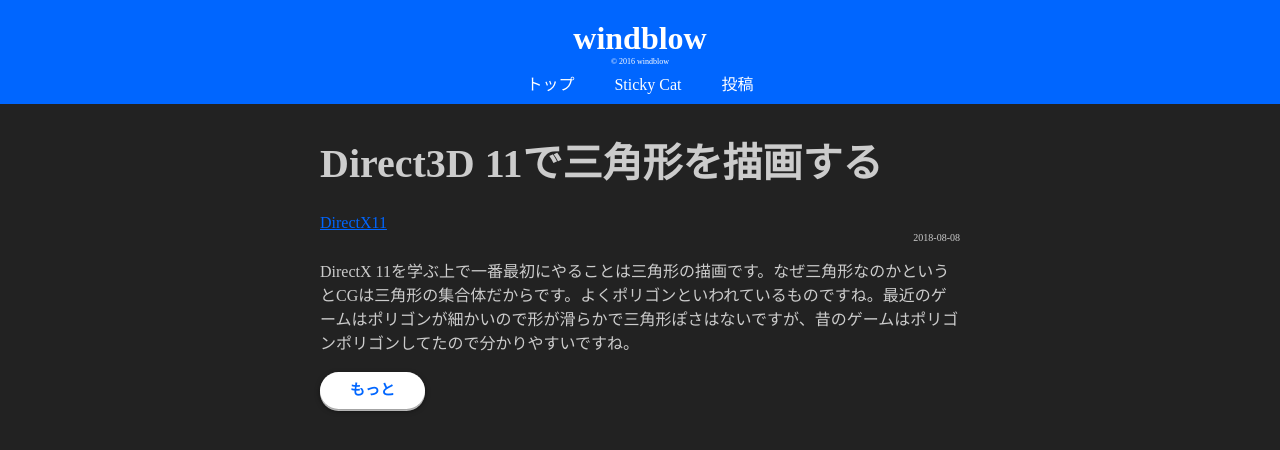
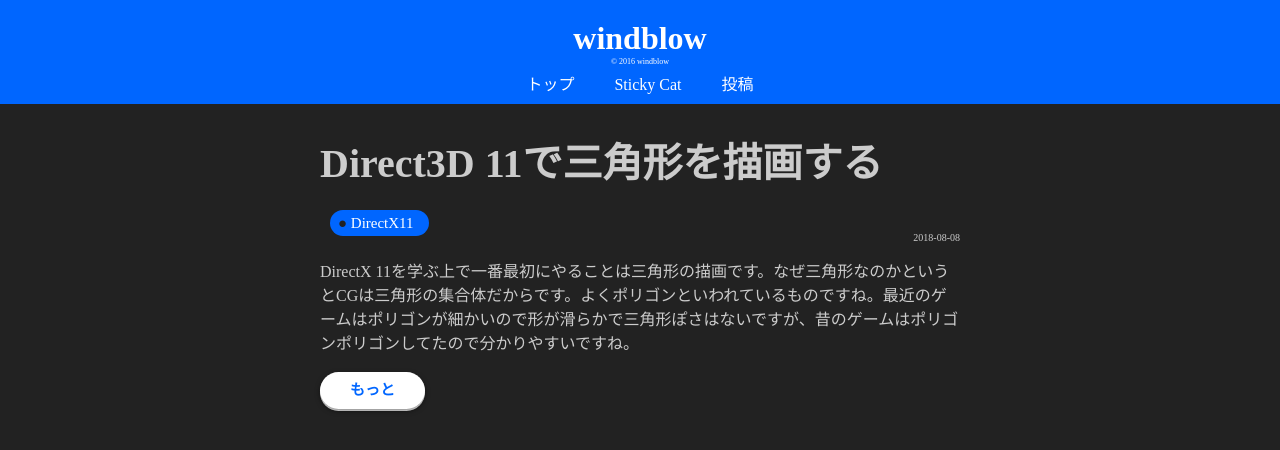
Before and after one commit to itukikikuti/windblow.net, a Jekyll site: the page built from posts/index.html, in a window 1280 px wide. Shown: the top 450 px of the page. Built offline with Jekyll 4.4.1, drawn with Linux system fonts in a browser that asks for light colours; the list of posts is cut into pages by our own code.

Commit message:
Update index.html

```diff
--- a/posts/index.html
+++ b/posts/index.html
@@ -7,7 +7,7 @@ layout: default
     <h1>
         <a href="{{ post.url }}">{{ post.title }}</a>
     </h1>
-    <a class="tag" href="/posts/{{ post.categories }}/">{{ post.categories }}</a>
+    <a class="category" href="/posts/{{ post.categories }}/">{{ post.categories }}</a>
     <time>{{ post.date | date: "%Y-%m-%d" }}</time>
     {{ post.excerpt }}
     <a class="more" href="{{ post.url }}">もっと</a>
```
